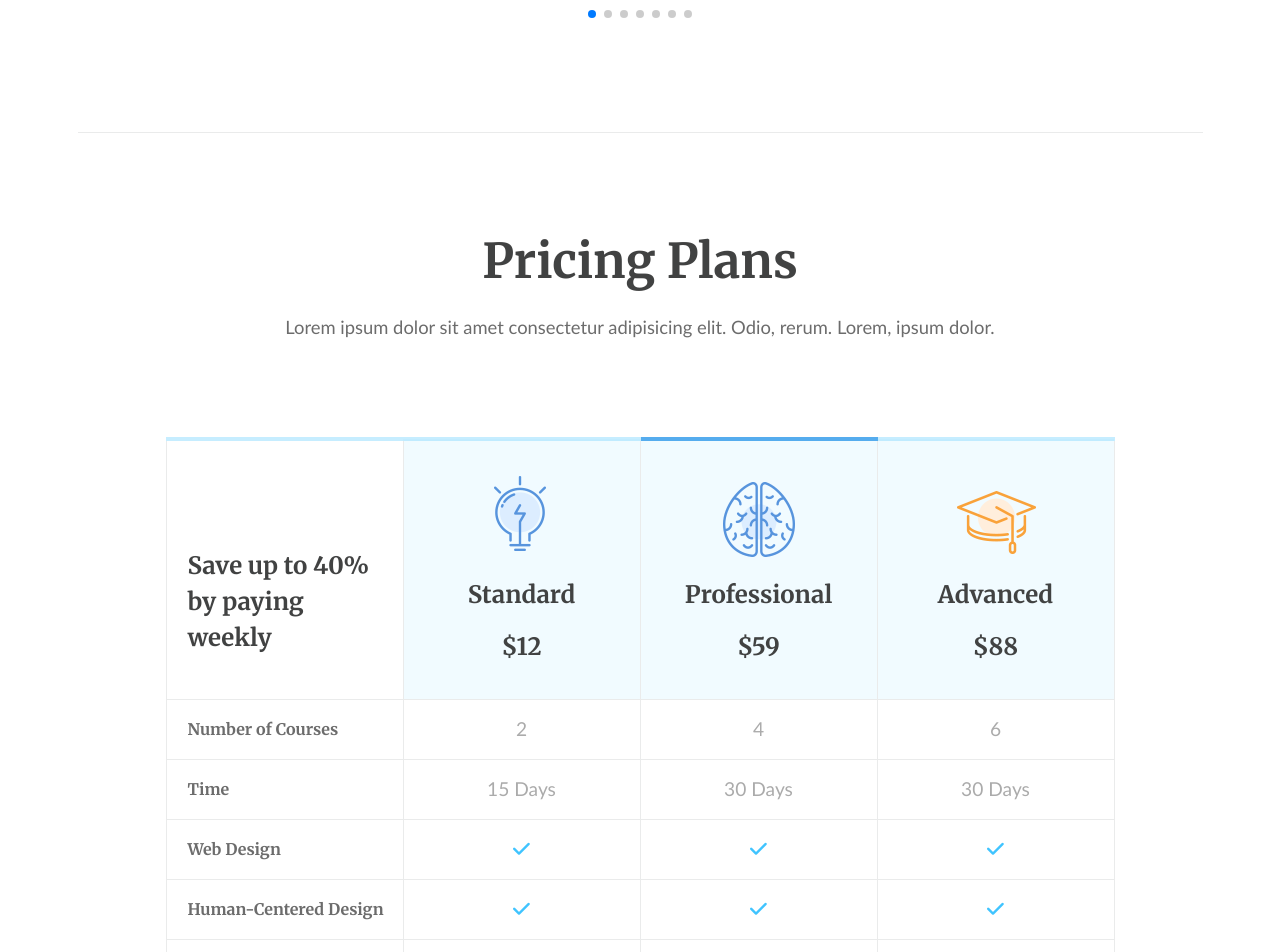
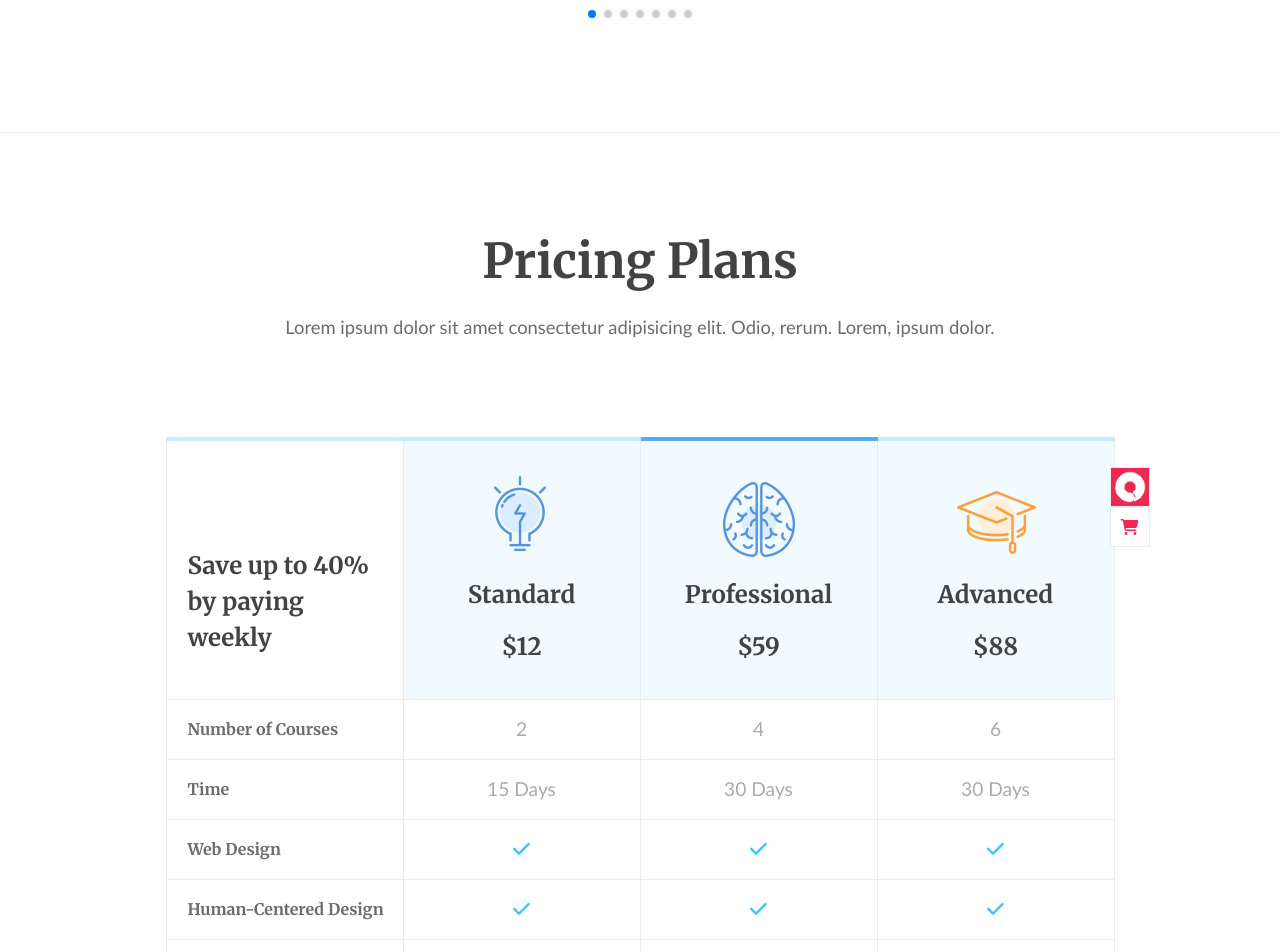
Before and after one commit to pietrolupi/proj-html-vuejs, a Vue app: page / in a window 1280 px wide. Shown: the part 4860-5812 px from the top of the page. Built offline with nearby package versions, Linux system fonts and the light colour scheme.

Commit message:
[add]: footer. Edit grafico tabella

```diff
--- a/src/components/Footer.vue
+++ b/src/components/Footer.vue
@@ -2,12 +2,14 @@
 <script>
 import { store } from '../data/store';
 import FooterNav from './partials/FooterNav.vue';
+import FooterLinks from './partials/FooterLinks.vue';
 
 export default {
   name: 'Footer',
 
   components:{
     FooterNav,
+    FooterLinks,
   },
 
   data(){
@@ -21,6 +23,7 @@ export default {
 <template>
   <footer>
     <FooterNav/>
+    <FooterLinks/>
 
   </footer>
 
@@ -32,6 +35,6 @@ export default {
 
   footer{
     background-color: $darkest-background;
-    padding: 200px 0;
+    padding: 80px 0 35px 0;
   }
 </style>
--- a/src/components/partials/FooterLinks.vue
+++ b/src/components/partials/FooterLinks.vue
@@ -0,0 +1,60 @@
+
+
+<script>
+import { store } from '../../data/store';
+export default {
+  name: 'FooterLinks',
+
+  data(){
+    return{
+      store,
+    }
+  }
+}
+</script>
+
+<template>
+  <div class="general-container">
+    <div class="d-flex justify-content-between">
+      <div>
+        <p>Copyrights 2017 &copy;Mikado Themes</p>
+      </div>
+
+
+      <div class="d-flex justify-content-between social-links">
+        <p>CALL +44 300 303 0266</p>
+        <p>FOLLOW US</p>
+        <a href=""><i class="fa-brands fa-twitter"></i></a>
+        <a href=""><i class="fa-brands fa-instagram"></i></a>
+        <a href=""><i class="fa-brands fa-facebook-f"></i></a>
+
+
+      </div>
+    </div>
+  </div>
+</template>
+
+
+<style lang="scss" scoped>
+  @use '../../scss/partials/vars' as *;
+
+  .general-container{
+    padding-top: 60px;
+    color: $text-4-color-darker;
+    font-family: $secondary-font;
+    font-size: 0.8rem;
+
+    .social-links{
+
+      a{
+        color: $text-4-color-darker;
+      }
+
+      a,p{
+        margin-left: 15px;
+
+      }
+
+    }
+  }
+</style>
--- a/src/components/partials/FooterNav.vue
+++ b/src/components/partials/FooterNav.vue
@@ -69,6 +69,7 @@ export default {
     </div>
 
   </div>
+  <div class="grey-line"></div>
 </template>
 
 
@@ -78,7 +79,8 @@ export default {
   .general-container{
     display: flex;
     border-bottom: $border-color;
-    padding-bottom: 150px;
+    padding-bottom: 70px;
+    border-bottom: 1px solid $border-color-darker;
     .nav-container{
       width: 23.5%;
       color: white;
@@ -97,7 +99,7 @@ export default {
         display: flex;
 
         align-items: center;
-        height: 120px;
+        height: 90px;
         img{
           filter: brightness(100);
           width: 150px;
--- a/src/components/partials/PopularCoursesSection.vue
+++ b/src/components/partials/PopularCoursesSection.vue
@@ -61,7 +61,7 @@
   </div>
 
 
-
+<div class="greyline"></div>
 
 </template>
 
@@ -74,7 +74,7 @@
 
     margin-top: 100px;
     padding-bottom: 100px;
-    border-bottom: 1px solid $border-color;
+
 
     .top-text{
       text-align: center;
@@ -90,6 +90,7 @@
         color: $text-7-color;
       }
     }
+
   }
 
 
@@ -136,4 +137,10 @@
   object-fit: cover;
 }
 
+.greyline{
+    height: 1px;
+    width: 100%;
+    background-color: $border-color;
+  }
+
 </style>
--- a/src/components/partials/PricingPlansSection.vue
+++ b/src/components/partials/PricingPlansSection.vue
@@ -20,6 +20,8 @@ export default {
     <p>Lorem ipsum dolor sit amet consectetur adipisicing elit. Odio, rerum. Lorem, ipsum dolor.</p>
 
 <!-- LA TABELLA NON LA CICLO dato che è un elemento statico solo per mostrare i piani non cambierà la struttura -->
+    <div class="table-container">
+
       <table>
         <tr class="first-row">
 
@@ -121,6 +123,12 @@ export default {
 
       </table>
 
+      <div class="shop-btns d-flex flex-column justify-content-center">
+        <a class="active" href=""> <img src="../../assets/img/custom-red-circle.png" alt=""></a>
+        <a href=""><i class="fa-solid fa-cart-shopping"></i></a>
+      </div>
+    </div>
+
   </div>
   <div class="greyline"></div>
 </template>
@@ -145,11 +153,12 @@ export default {
       font-size: 1.15rem;
       padding: 15px 0 80px 0 ;
     }
-  }
+
+
+    .table-container{
+      position: relative;
 
       tr{
-
-
 
         &:not(:first-child){
 
@@ -248,8 +257,41 @@ export default {
           margin-bottom: 20px ;
         }
 
+      }
+
+      .shop-btns{
+        position: absolute;
+        top: 30px;
+        right: -35px;
+
+        a{
+          height: 40px;
+          width: 40px;
+          background-color: white;
+          border: 1px solid $border-color;
+          display: flex;
+          justify-content: center;
+          align-items: center;
+
+          &.active{
+            background-color: $red-custom-color;
+          }
+
+          i{
+            color: $red-custom-color ;
+          }
+
+          img{
+            width: 100%;
+            filter: brightness(0) invert(1);
+          }
+        }
+      }
 
     }
+  }
+
+
 
   .greyline{
     height: 1px;
--- a/src/scss/partials/_vars.scss
+++ b/src/scss/partials/_vars.scss
@@ -15,7 +15,9 @@ $color-tertiary-lighter: #9ce0ff91;
 $color-tertiary-darker: #55acee;
 $color-4-light:#9ce0ff25;
 $border-color:#eaebeb;
+$border-color-darker: #eaebeb34;
 $yellow-color:#ffd740;
 $darkest-background: #222222;
+$red-custom-color: #ee2852;
 
 $secondary-font: 'Trebuchet MS';
```
Also changed, not shown: src/assets/img/custom-red-circle.png (added). Lines whose indentation alone changed are shown as unchanged.
